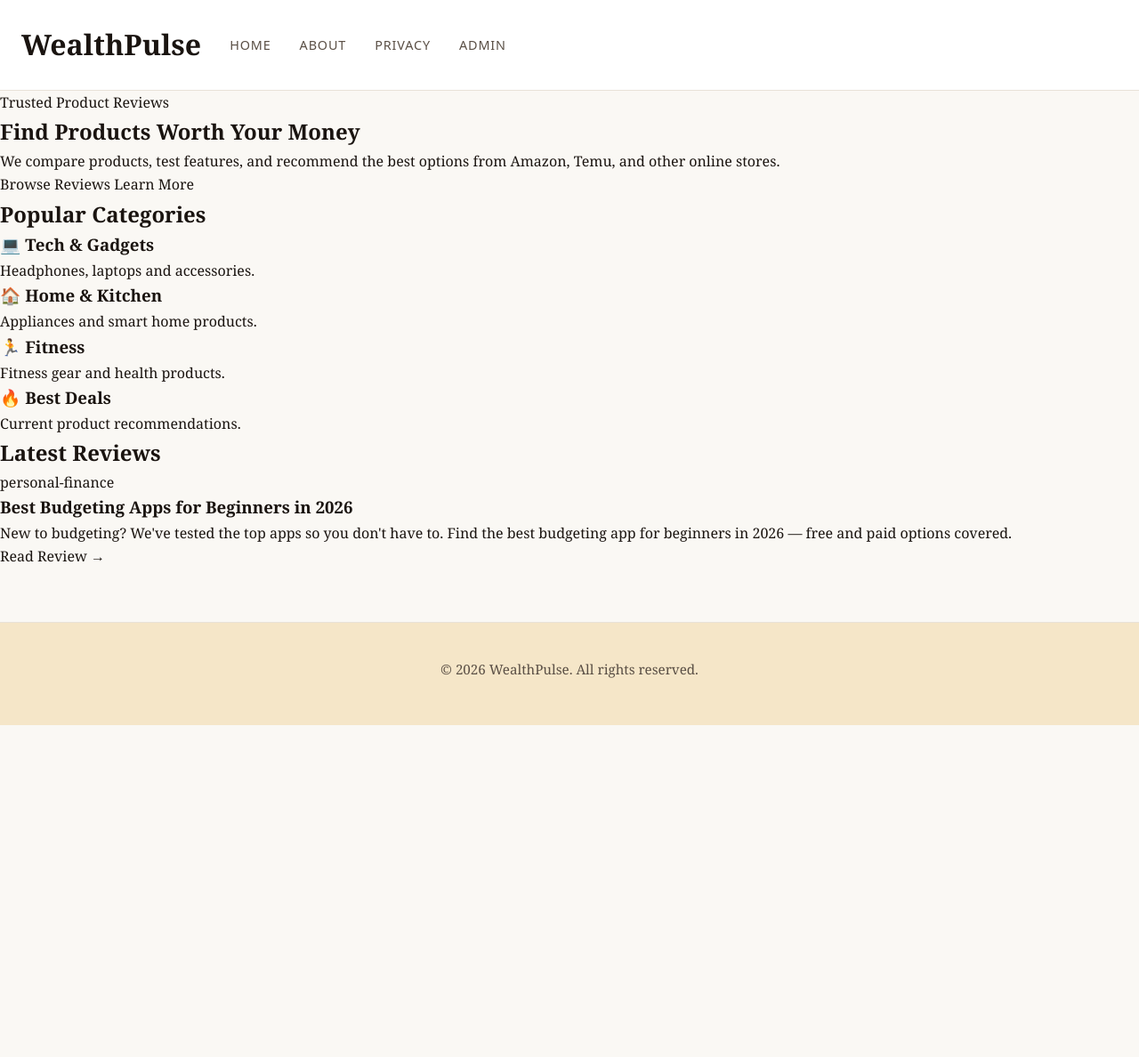
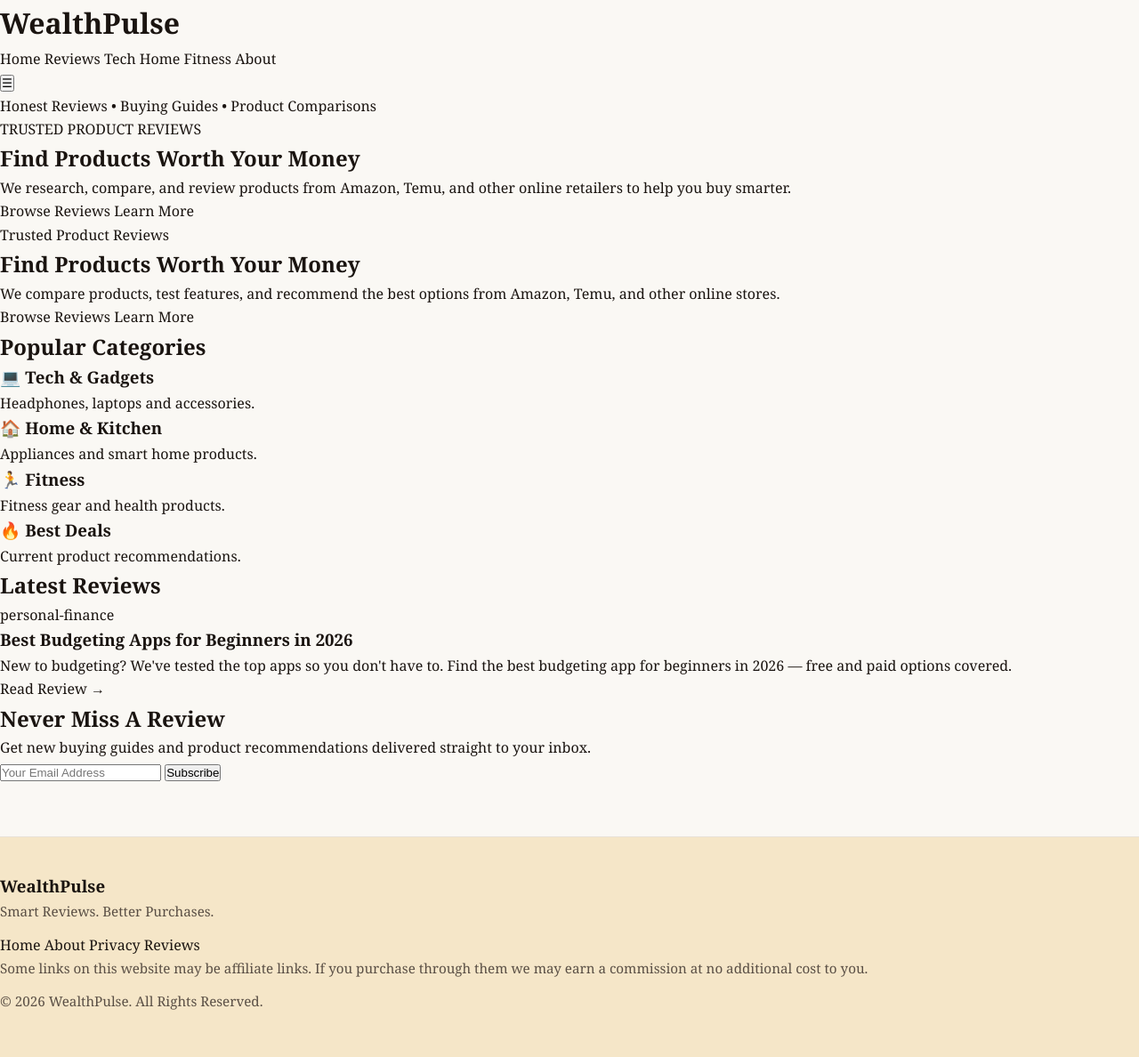
Before and after one commit to wealthpulseblog/wealthpulseblog, an Eleventy site: page src/index.njk in a window 1280 px wide. Shown: the whole page at 89% size. Before the commit the page ends 815 px from the top, so only its background shows below. Built offline with nearby package versions, Linux system fonts and the light colour scheme; Eleventy itself is replaced by a stand-in of ours; files that its build step writes are made by us from their sources.

Commit message:
Update base.njk

```diff
--- a/src/_includes/base.njk
+++ b/src/_includes/base.njk
@@ -1,60 +1,266 @@
 <!DOCTYPE html>
 <html lang="en">
+
 <head>
-  <meta charset="UTF-8" />
-  <meta name="viewport" content="width=device-width, initial-scale=1.0" />
-  <title>{% if title and title != false %}{{ title }} | {{ settings.site_name }}{% else %}{{ settings.site_name }}{% endif %}</title>
-  <meta name="description" content="{{ description or settings.tagline }}" />
-  <link rel="canonical" href="{{ settings.site_url }}{{ page.url }}" />
-  <link rel="stylesheet" href="/assets/style.css" />
-  <link rel="stylesheet" href="/assets/product-cards.css" />
+  <meta charset="UTF-8">
+  <meta name="viewport" content="width=device-width, initial-scale=1.0">
+
+  <title>
+    {% if title and title != false %}
+      {{ title }} | {{ settings.site_name }}
+    {% else %}
+      {{ settings.site_name }}
+    {% endif %}
+  </title>
+
+  <meta name="description" content="{{ description or settings.tagline }}">
+
+  <link rel="canonical" href="{{ settings.site_url }}{{ page.url }}">
+
+  <meta name="theme-color" content="#0f172a">
+
+  <meta property="og:title" content="{{ title or settings.site_name }}">
+  <meta property="og:description" content="{{ description or settings.tagline }}">
+  <meta property="og:type" content="website">
+  <meta property="og:url" content="{{ settings.site_url }}{{ page.url }}">
+
+  <link rel="stylesheet" href="/assets/style.css">
+  <link rel="stylesheet" href="/assets/product-cards.css">
+
   <script src="https://identity.netlify.com/v1/netlify-identity-widget.js"></script>
 </head>
+
 <body>
-  <header class="site-header">
-    <div class="container">
-      <a href="/" class="logo">{{ settings.site_name }}</a>
-      <nav>
+
+<header class="header">
+
+  <div class="nav-container">
+
+    <a href="/" class="logo">
+      WealthPulse
+    </a>
+
+    <nav class="main-nav" id="main-nav">
+
       <a href="/">Home</a>
+
+      <a href="/articles/">
+        Reviews
+      </a>
+
+      <a href="/articles/category/tech/">
+        Tech
+      </a>
+
+      <a href="/articles/category/home/">
+        Home
+      </a>
+
+      <a href="/articles/category/fitness/">
+        Fitness
+      </a>
+
+      <a href="/about/">
+        About
+      </a>
+
+    </nav>
+
+    <button
+      class="mobile-toggle"
+      id="mobile-toggle"
+      aria-label="Open Menu">
+
+      ☰
+
+    </button>
+
+  </div>
+
+</header>
+
+<section class="announcement-bar">
+
+  <div class="announcement-inner">
+
+    Honest Reviews • Buying Guides • Product Comparisons
+
+  </div>
+
+</section>
+
+{% if page.url == "/" %}
+
+<section class="hero">
+
+  <div class="hero-wrapper">
+
+    <span class="hero-tag">
+
+      TRUSTED PRODUCT REVIEWS
+
+    </span>
+
+    <h1>
+
+      Find Products Worth Your Money
+
+    </h1>
+
+    <p>
+
+      We research, compare, and review products from
+      Amazon, Temu, and other online retailers to help
+      you buy smarter.
+
+    </p>
+
+    <div class="hero-buttons">
+
+      <a href="/articles/" class="btn btn-primary">
+        Browse Reviews
+      </a>
+
+      <a href="/about/" class="btn btn-secondary">
+        Learn More
+      </a>
+
+    </div>
+
+  </div>
+
+</section>
+
+{% endif %}
+
+{{ content | safe }}
+
+<section class="newsletter">
+
+  <div class="newsletter-inner">
+
+    <h2>
+
+      Never Miss A Review
+
+    </h2>
+
+    <p>
+
+      Get new buying guides and product recommendations
+      delivered straight to your inbox.
+
+    </p>
+
+    <form>
+
+      <input
+        type="email"
+        placeholder="Your Email Address"
+        required>
+
+      <button type="submit">
+
+        Subscribe
+
+      </button>
+
+    </form>
+
+  </div>
+
+</section>
+
+<footer class="site-footer">
+
+  <div class="footer-container">
+
+    <h3 class="footer-logo">
+
+      WealthPulse
+
+    </h3>
+
+    <p class="footer-tagline">
+
+      Smart Reviews. Better Purchases.
+
+    </p>
+
+    <div class="footer-links">
+
+      <a href="/">Home</a>
+
       <a href="/about/">About</a>
+
       <a href="/privacy/">Privacy</a>
-        <a href="/admin/">Admin</a>
-      </nav>
-      <button class="menu-toggle" aria-label="Toggle menu">
-        <span></span>
-        <span></span>
-        <span></span>
-      </button>
+
+      <a href="/articles/">
+        Reviews
+      </a>
+
     </div>
-  </header>
-  {{ content | safe }}
-  <footer class="site-footer">
-    <div class="container">
-      <p>&copy; <span id="year"></span> {{ settings.site_name }}. All rights reserved.</p>
+
+    <p class="affiliate-disclaimer">
+
+      Some links on this website may be affiliate links.
+      If you purchase through them we may earn a commission
+      at no additional cost to you.
+
+    </p>
+
+    <p class="copyright">
+
+      © <span id="year"></span>
+      WealthPulse. All Rights Reserved.
+
+    </p>
+
   </div>
+
 </footer>
+
 <script>
-    const yearEl = document.getElementById('year');
-    if (yearEl) yearEl.textContent = new Date().getFullYear();
-    if (window.netlifyIdentity) {
-      window.netlifyIdentity.on("init", (user) => {
-        if (!user) {
-          window.netlifyIdentity.on("login", () => {
-            document.location.href = "/admin/";
+
+document.getElementById('year').textContent =
+new Date().getFullYear();
+
+const toggle =
+document.getElementById('mobile-toggle');
+
+const nav =
+document.getElementById('main-nav');
+
+if (toggle) {
+
+  toggle.addEventListener('click', () => {
+
+    nav.classList.toggle('mobile-open');
+
   });
-        }
-      });
+
 }
 
-    // Hamburger menu toggle
-    const menuToggle = document.querySelector('.menu-toggle');
-    const nav = document.querySelector('nav');
-    if (menuToggle && nav) {
-      menuToggle.addEventListener('click', function() {
-        this.classList.toggle('active');
-        nav.classList.toggle('active');
+if (window.netlifyIdentity) {
+
+  window.netlifyIdentity.on("init", (user) => {
+
+    if (!user) {
+
+      window.netlifyIdentity.on("login", () => {
+
+        document.location.href = "/admin/";
+
       });
+
     }
+
+  });
+
+}
+
 </script>
+
 </body>
+
 </html>
```
Lines whose indentation alone changed are shown as unchanged.
